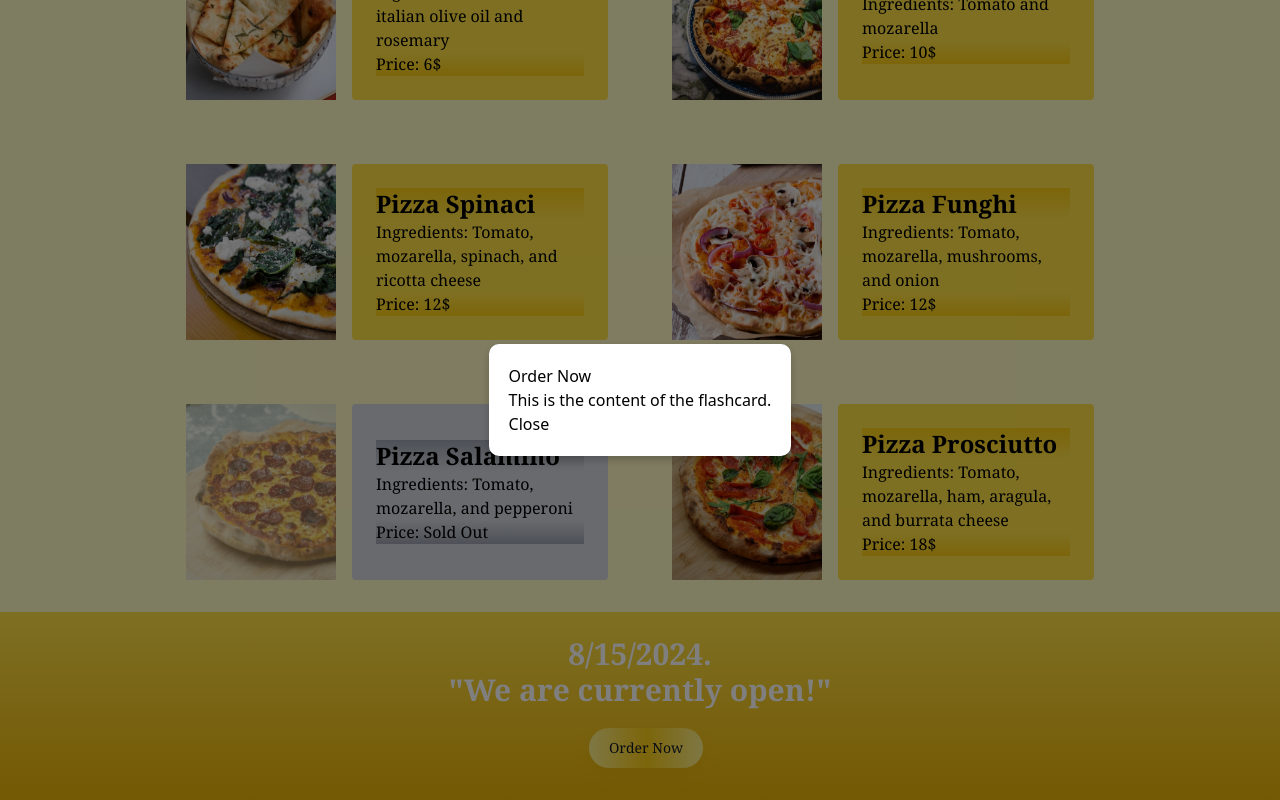
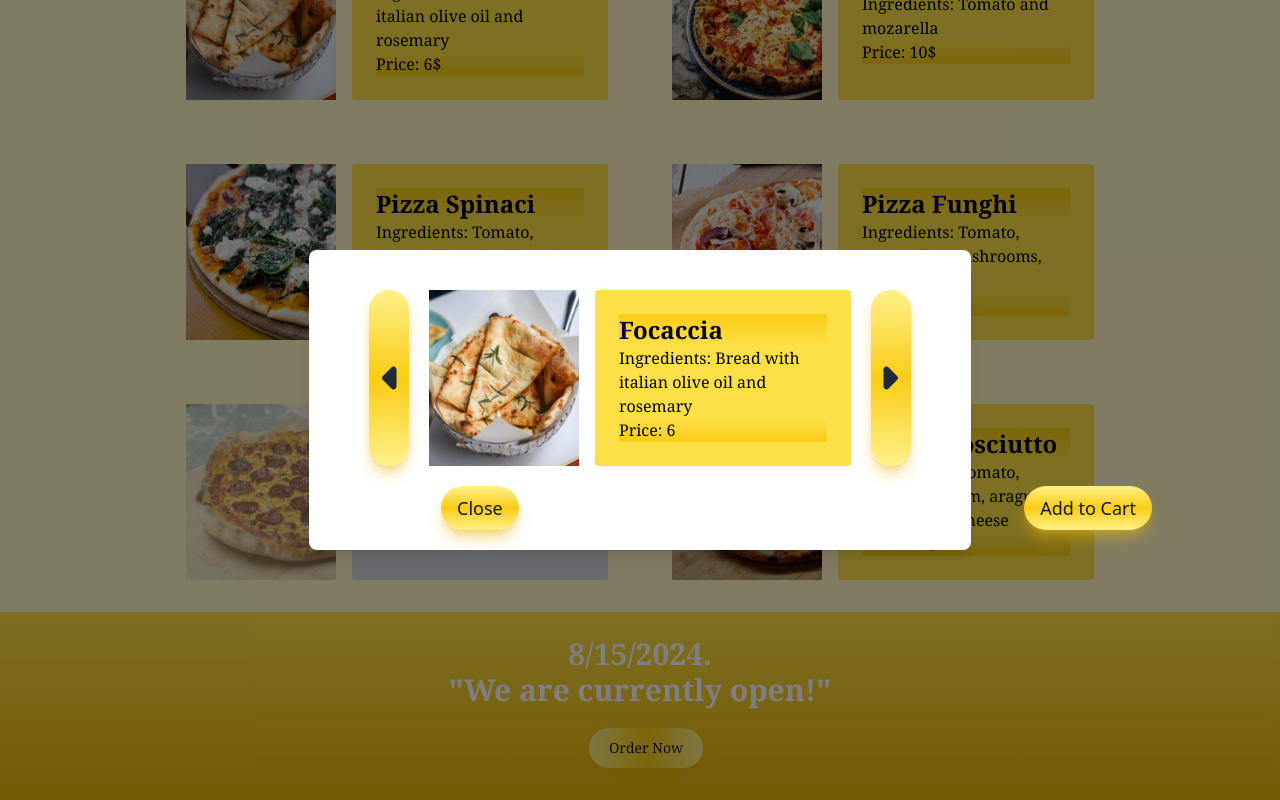
Before and after one commit to saadan1234/ReactApp, a React (Vite) app in the folder MyApp/: page / in a window 1280 px wide. Both pictures are taken after a click on the button "Order Now". Shown: the part 192-992 px from the top of the page. Built offline with nearby package versions, Linux system fonts and the light colour scheme.

Commit message:
FlashCard Menu

```diff
--- /dev/null
+++ b/MyApp/components/flashCard.jsx
@@ -0,0 +1,39 @@
+/* eslint-disable react/prop-types */
+import { useState } from 'react';
+import pizzaData from '../public/data';
+
+
+export function FlashCard({setShowFlashcard}){
+
+    const [pizzaState, setPizzaState] = useState(0);
+
+    return(
+        <div className="fixed inset-0 w-full h-full bg-black bg-opacity-50 flex justify-center items-center z-50">
+            <div className="bg-white p-5 rounded-lg shadow-lg z-50">
+            <div className="flex m-4 p-1 align-middle">
+            <button className="px-2 mx-5 text-gray-900 bg-gradient-to-b from-yellow-200 via-yellow-400 to-yellow-200 hover:bg-gradient-to-b focus:ring-10 focus:outline-2 focus:ring-yellow-950 dark:focus:ring-yellow-800 shadow-lg shadow-yellow-500/50 dark:shadow-lg dark:shadow-yellow-800/80 font-medium rounded-full text-lg  text-center" onClick={() => setPizzaState((pizzaState - 1 + pizzaData.length) % pizzaData.length)}><svg className="w-6 h-6 text-gray-800 dark:text-white" aria-hidden="true" xmlns="http://www.w3.org/2000/svg" fill="currentColor" viewBox="0 0 10 16">
+    <path d="M8.766.566A2 2 0 0 0 6.586 1L1 6.586a2 2 0 0 0 0 2.828L6.586 15A2 2 0 0 0 10 13.586V2.414A2 2 0 0 0 8.766.566Z"/>
+</svg>
+</button>
+
+                    <img className={"bg-yellow-400"} src={pizzaData[pizzaState].photoName} alt={pizzaData[pizzaState].name} width="150px" />
+                    <span className="content-center ml-4 p-6 rounded bg-yellow-300 w-64">
+                        <h6 className="font-bold font-serif text-2xl bg-gradient-to-t from-yellow-300 to-yellow-400">
+                            {pizzaData[pizzaState].name}
+                        </h6>
+                        <h6 className="font-serif">Ingredients: {pizzaData[pizzaState].ingredients}</h6>
+                        <h6 className="font-serif bg-gradient-to-b from-yellow-300 to-yellow-400">
+                            Price: {pizzaData[pizzaState].price}
+                        </h6>
+                    </span>
+                    <button className="px-2 mx-5 text-gray-900 bg-gradient-to-b from-yellow-200 via-yellow-400 to-yellow-200 hover:bg-gradient-to-b focus:ring-10 focus:outline-2 focus:ring-yellow-950 dark:focus:ring-yellow-800 shadow-lg shadow-yellow-500/50 dark:shadow-lg dark:shadow-yellow-800/80 font-medium rounded-full text-lg  text-center" onClick={() => setPizzaState((pizzaState+1)%5)}>
+                    <svg className="w-6 h-6 text-gray-800 dark:text-white" aria-hidden="true" xmlns="http://www.w3.org/2000/svg" fill="currentColor" viewBox="0 0 10 16">
+                        <path d="M3.414 1A2 2 0 0 0 0 2.414v11.172A2 2 0 0 0 3.414 15L9 9.414a2 2 0 0 0 0-2.828L3.414 1Z"/>
+                    </svg></button>
+                </div>
+                <button className="py-2 px-4 mx-28 text-gray-900 bg-gradient-to-b from-yellow-200 via-yellow-400 to-yellow-200 hover:bg-gradient-to-b focus:ring-10 focus:outline-2 focus:ring-yellow-950 dark:focus:ring-yellow-800 shadow-lg shadow-yellow-500/50 dark:shadow-lg dark:shadow-yellow-800/80 font-medium rounded-full text-lg  text-center" onClick={() => setShowFlashcard(false)}>Close</button>
+                <button className="py-2 px-4 mx-32 absolute right-0  text-gray-900 bg-gradient-to-b from-yellow-200 via-yellow-400 to-yellow-200 hover:bg-gradient-to-b focus:ring-10 focus:outline-2 focus:ring-yellow-950 dark:focus:ring-yellow-800 shadow-lg shadow-yellow-500/50 dark:shadow-lg dark:shadow-yellow-800/80 font-medium rounded-full text-lg  text-center " onClick={() => alert("Your pizza party will arrive soon!")}>Add to Cart</button>
+            </div>
+        </div>
+    )
+}
--- a/MyApp/components/mainComponents.jsx
+++ b/MyApp/components/mainComponents.jsx
@@ -2,14 +2,19 @@
 /* eslint-disable react/prop-types */
 import { useState } from 'react';
 import pizzaData from '../public/data.js';
-import '../public/Flashcard.css';
+import { FlashCard } from './flashCard.jsx';
 
-function flashCards(setShowFlashcard) {
+
+function flashCards(setShowFlashcard){
     setShowFlashcard(true);
 }
 
+
 export function App() {
+
+
     const [showFlashcard, setShowFlashcard] = useState(false);
+
 
     return (
         <div className="bg-yellow-100 flex flex-col min-h-screen">
@@ -18,18 +23,12 @@ export function App() {
                 <Menu />
             </div>
             <Footer setShowFlashcard={setShowFlashcard} />
-            {showFlashcard && (
-                <div className="overlay">
-                    <div className="flashcard">
-                        <h2>Order Now</h2>
-                        <p>This is the content of the flashcard.</p>
-                        <button onClick={() => setShowFlashcard(false)}>Close</button>
-                    </div>
-                </div>
-            )}
+            {showFlashcard && <FlashCard setShowFlashcard={setShowFlashcard} />}
         </div>
     );
 }
+
+
 
 export function Menu() {
     return (
--- a/MyApp/public/FlashCard.css
+++ /dev/null
@@ -1,20 +0,0 @@
-.overlay {
-    position: fixed;
-    top: 0;
-    left: 0;
-    width: 100%;
-    height: 100%;
-    background-color: rgba(0, 0, 0, 0.5);
-    display: flex;
-    justify-content: center;
-    align-items: center;
-    z-index: 1000;
-  }
-
-  .flashcard {
-    background-color: white;
-    padding: 20px;
-    border-radius: 10px;
-    box-shadow: 0 4px 8px rgba(0, 0, 0, 0.2);
-    z-index: 1001;
-  }
```
